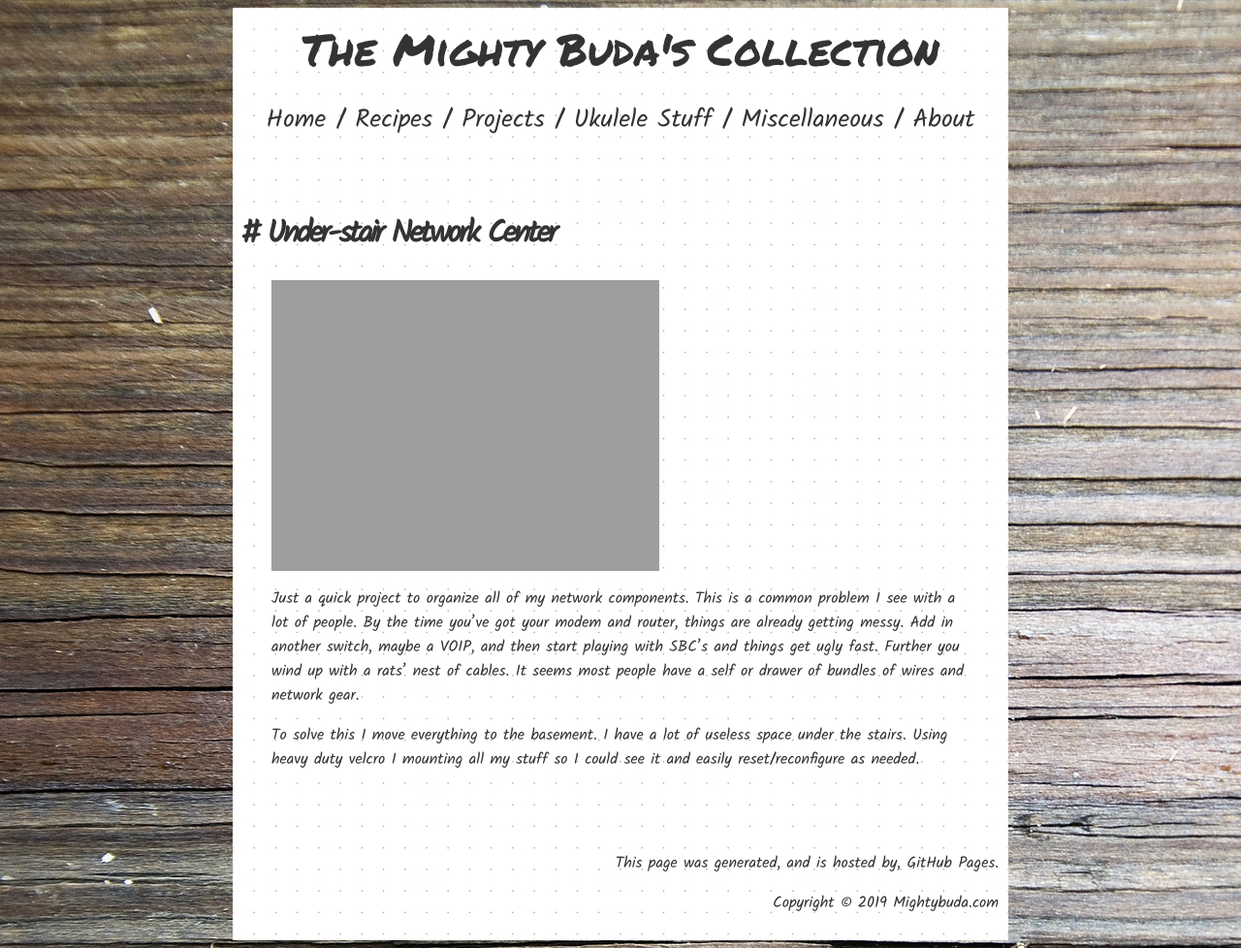
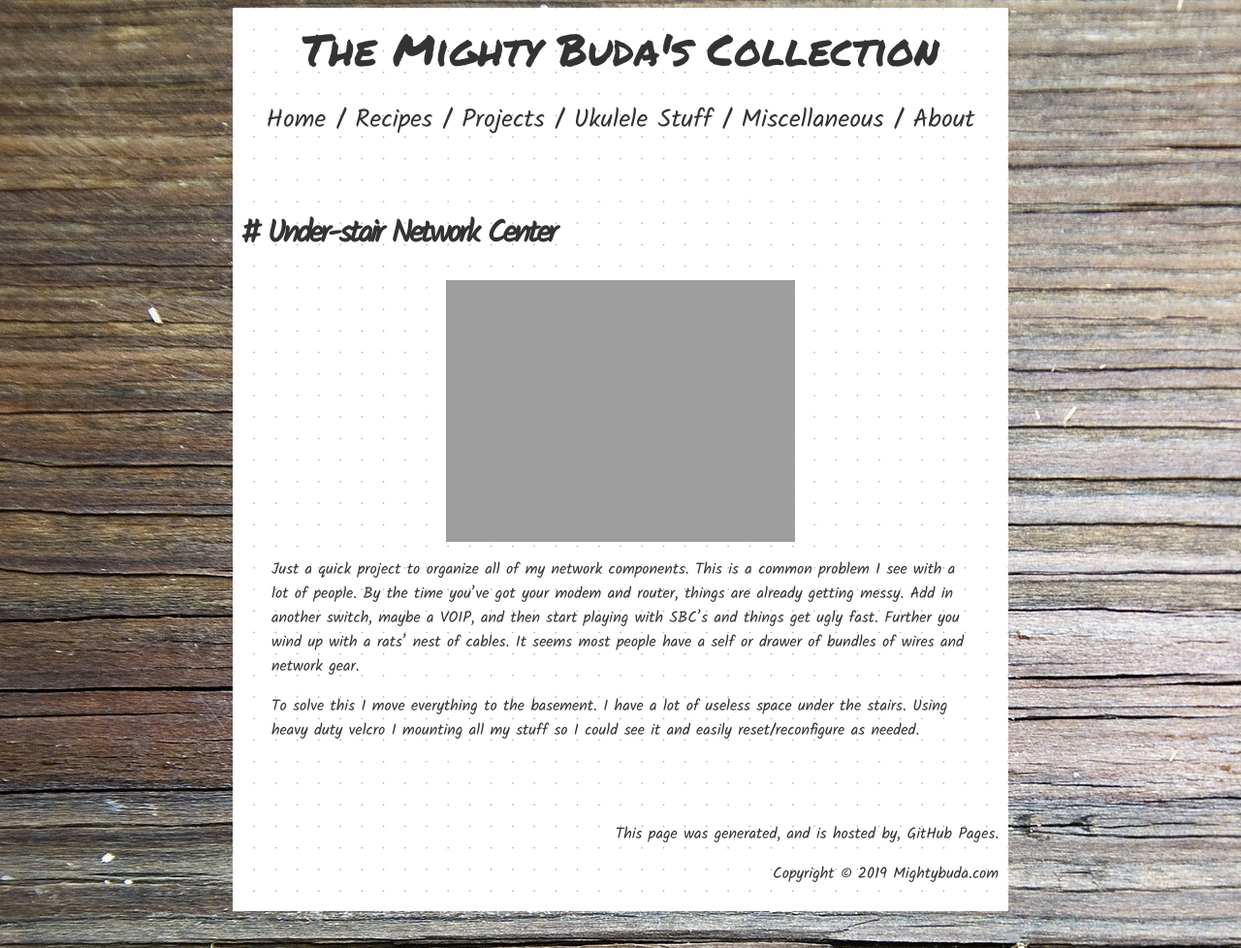
Before and after one commit to thebuda/thebuda.github.io, a Jekyll site: the page built from _projects/understair_network_center.md, in a window 1280 px wide. Shown: the whole page at 97% size. Built offline with Jekyll 4.4.1, drawn with Linux system fonts in a browser that asks for light colours.

Commit message:
Update stylesheet.css

```diff
--- a/stylesheets/stylesheet.css
+++ b/stylesheets/stylesheet.css
@@ -64,7 +64,7 @@ h2:before {
 	clear: both;
 }
 
-#image_center {
+.image_center {
   display: block;
   margin-left: auto;
   margin-right: auto;
```
